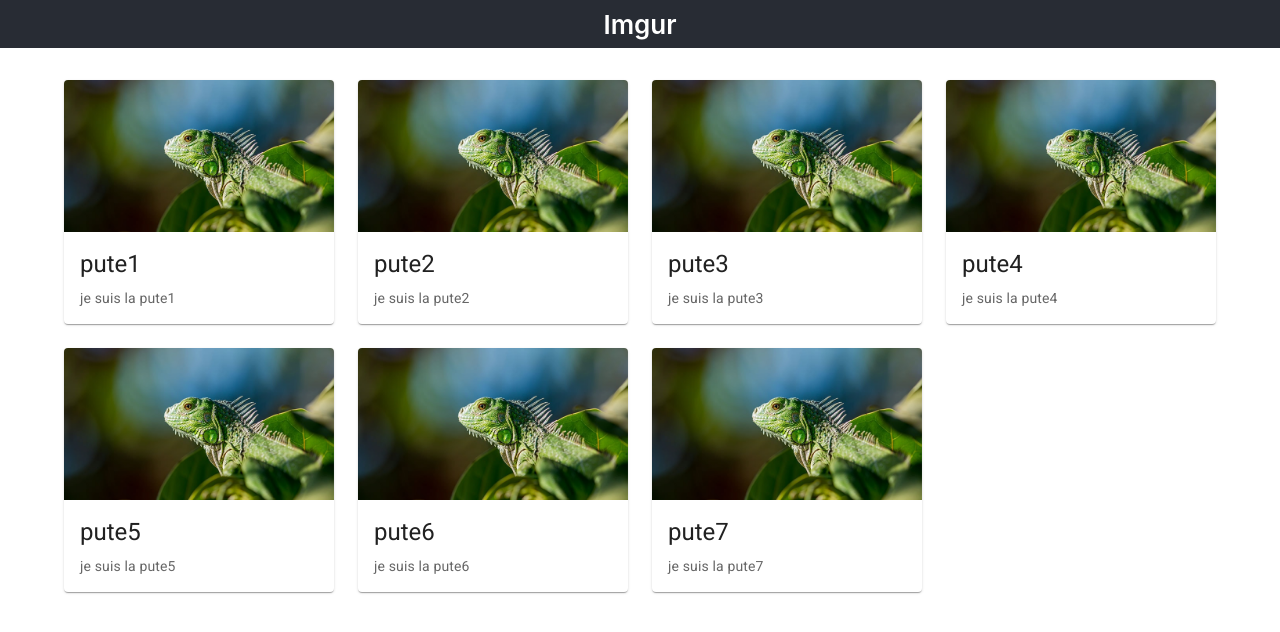
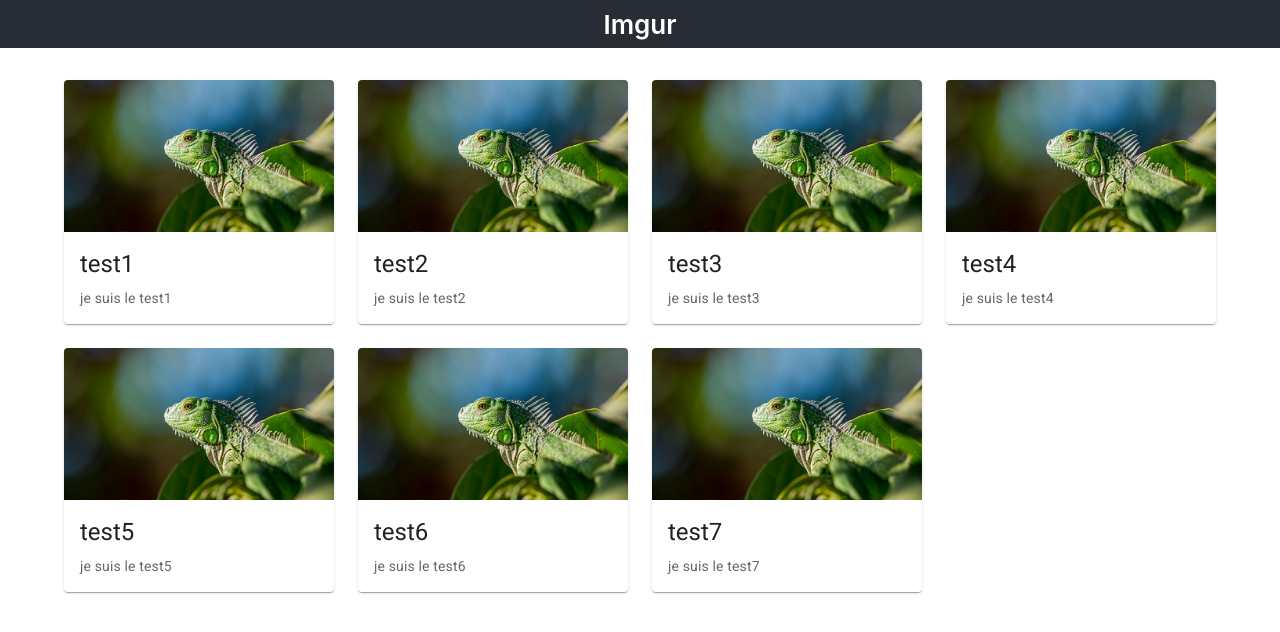
Before and after one commit to Oui-Dev/Imgur---ReactJS, a React (Create React App) app: page / in a window 1280 px wide. Shown: the top 632 px of the page. Built offline with nearby package versions, Linux system fonts and the light colour scheme; no server answers.

Commit message:
feat: récupération et stockage de l'accessToken

```diff
--- a/package.json
+++ b/package.json
@@ -9,6 +9,8 @@
         "@testing-library/jest-dom": "^5.16.4",
         "@testing-library/react": "^13.3.0",
         "@testing-library/user-event": "^13.5.0",
+        "axios": "^0.27.2",
+        "buffer": "^6.0.3",
         "react": "^18.2.0",
         "react-dom": "^18.2.0",
         "react-query": "^3.39.1",
--- a/src/app/home/Home.js
+++ b/src/app/home/Home.js
@@ -5,18 +5,77 @@ import CardContent from '@mui/material/CardContent'
 import CardMedia from '@mui/material/CardMedia'
 import Typography from '@mui/material/Typography'
 import {CardActionArea} from '@mui/material'
+
 import imgTest from '../../assets/contemplative-reptile.jpg'
 
+import axios from 'axios'
+import {Buffer} from 'buffer'
+import {useState, useEffect} from 'react'
+
 export default function Home() {
+    const [accessToken, setAccessToken] = useState()
+
     const itemsArray = [
-        {title: 'pute1', desc: 'je suis la pute1'},
-        {title: 'pute2', desc: 'je suis la pute2'},
-        {title: 'pute3', desc: 'je suis la pute3'},
-        {title: 'pute4', desc: 'je suis la pute4'},
-        {title: 'pute5', desc: 'je suis la pute5'},
-        {title: 'pute6', desc: 'je suis la pute6'},
-        {title: 'pute7', desc: 'je suis la pute7'},
+        {title: 'test1', desc: 'je suis le test1'},
+        {title: 'test2', desc: 'je suis le test2'},
+        {title: 'test3', desc: 'je suis le test3'},
+        {title: 'test4', desc: 'je suis le test4'},
+        {title: 'test5', desc: 'je suis le test5'},
+        {title: 'test6', desc: 'je suis le test6'},
+        {title: 'test7', desc: 'je suis le test7'},
     ]
+
+    useEffect(() => {
+        if (!accessToken) {
+            if (document.cookie.split(';').some((item) => item.trim().startsWith('token='))) {
+                const cookieValue = document.cookie.split('; ').find((row) => row.startsWith('token='))
+                const data = JSON.parse(Buffer.from(cookieValue.split('=')[1], 'base64').toString())
+                setAccessToken(data.access_token)
+            } else {
+                getNewAccessToken()
+            }
+        }
+    }, [])
+
+    function getNewAccessToken() {
+        var data = new FormData()
+        data.append('client_id', 'ce9ecff3e16a7b6')
+        data.append('client_secret', 'dc7a9ac237093e0986ae231bb1e00ccc3c45c4bb')
+        data.append('refresh_token', 'b22d91c293b4cde3a93f3b71e87a38e77eeb8757')
+        data.append('grant_type', 'refresh_token')
+
+        const config = {
+            method: 'POST',
+            url: 'https://api.imgur.com/oauth2/token',
+            data: data,
+        }
+
+        axios(config)
+            .then(function (response) {
+                const data = Buffer.from(JSON.stringify(response.data)).toString('base64')
+                const delay = response.data.expires_in - 60
+                document.cookie = `token=${data}; path=/; max-age=${delay};`
+                setAccessToken(response.data.access_token)
+            })
+            .catch(function (error) {
+                console.log(error)
+            })
+    }
+
+    // recup les images du compte
+    var config = {
+        method: 'get',
+        url: 'https://api.imgur.com/3/account/me/images',
+        headers: {Authorization: `Bearer ${accessToken}`},
+    }
+
+    axios(config)
+        .then(function (response) {
+            console.log(JSON.stringify(response.data))
+        })
+        .catch(function (error) {
+            console.log(error)
+        })
 
     const CardItem = ({name, desc}) => {
         return (
```
Also changed, not shown: 1 other file (tests, documents, lock files or other folders).
